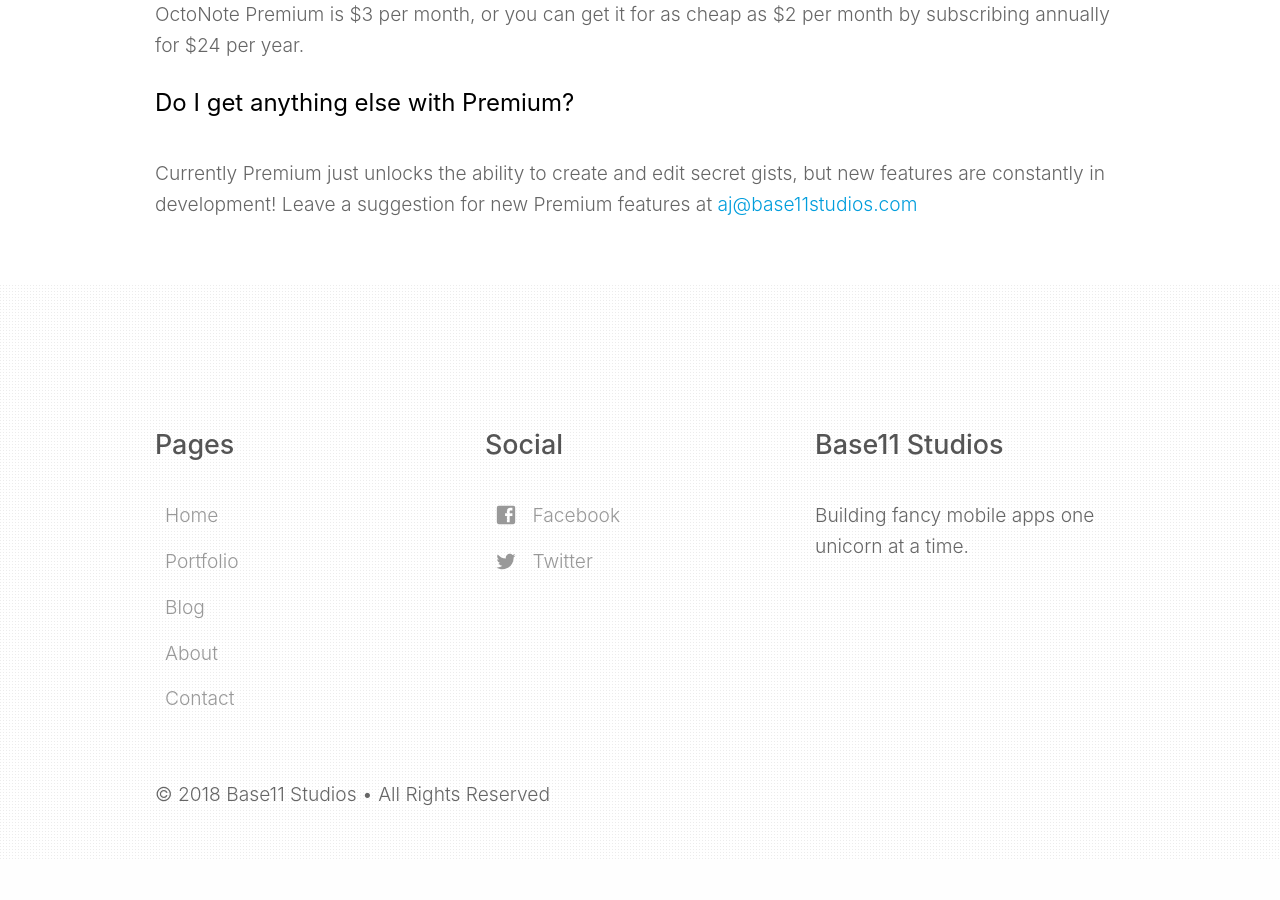
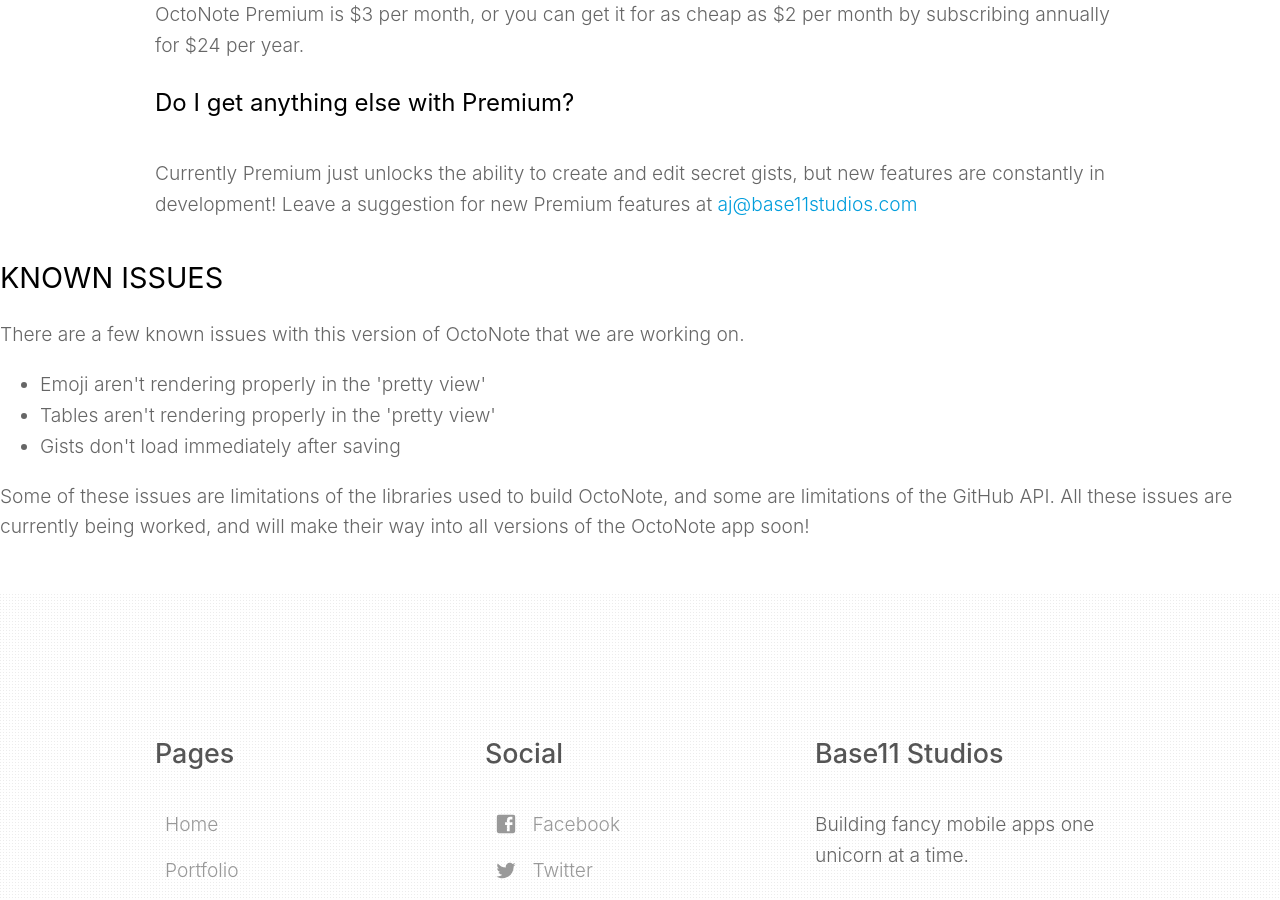
Before and after one commit to Base11Studios/base11site, a Jekyll site: the page built from octonote-faq.html, in a window 1280 px wide and 900 px high, scrolled down 1362 px. Built offline with Jekyll 4.4.1, drawn with Linux system fonts in a browser that asks for light colours; nearby versions of some CDN libraries; library files that are not in the unit come from our copies; comment, search, counter and statistics services are not loaded; before the commit the page ends 2222 px from its top, so only the background shows below that.

Commit message:
Update octonote-faq.html

```diff
--- a/octonote-faq.html
+++ b/octonote-faq.html
@@ -26,4 +26,16 @@
     <h4>Do I get anything else with Premium?<h4>
       <p>Currently Premium just unlocks the ability to create and edit secret gists, but new features are constantly in development!  Leave a suggestion for new Premium features at <a href="mailto:aj@base11studios.com">aj@base11studios.com</a></p>
   </div>
+	<h3>KNOWN ISSUES</h3>
+	<p>There are a few known issues with this version of OctoNote that we are working on.</p>
+    	<ul>
+		<li>Emoji aren't rendering properly in the 'pretty view'</li>
+		<li>Tables aren't rendering properly in the 'pretty view'</li>
+		<li>Gists don't load immediately after saving</li>
+	</ul>
+	    <p>
+		    Some of these issues are limitations of the libraries used to build OctoNote, and some are limitations of the GitHub API.  All these issues are currently being worked, and will make their way into all versions of the OctoNote app soon!
+	    </p>
+
+	</div>
 </section>
```
